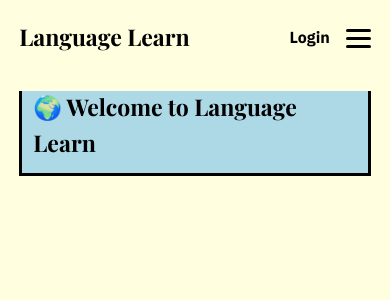
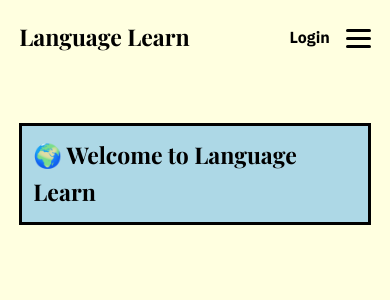
Before and after one commit to flooyd/language-learn, a SvelteKit app: page / in a window 390 px wide. Shown: the top 300 px of the page. Built offline with nearby package versions, Linux system fonts and the light colour scheme; a web font is replaced by a local one.

Commit message:
let claude touch my code :3

```diff
--- a/src/routes/+layout.svelte
+++ b/src/routes/+layout.svelte
@@ -8,7 +8,11 @@
 	let ready = $state(false);
 	let duration = $state(800);
 	let menuOpen = $state(false);
-	let darkMode = $state(false);
+
+	// Load dark mode immediately to prevent flash
+	let darkMode = $state(
+		typeof localStorage !== 'undefined' && localStorage.getItem('darkMode') === 'true'
+	);
 
 	// Close menu on navigation
 	const handleNavigation = () => {
@@ -22,11 +26,6 @@
 
 	onMount(() => {
 		ready = true;
-		// Load dark mode preference from localStorage
-		const savedDarkMode = localStorage.getItem('darkMode');
-		if (savedDarkMode !== null) {
-			darkMode = savedDarkMode === 'true';
-		}
 	});
 
 	// Apply dark mode class to body element
--- a/src/routes/+page.svelte
+++ b/src/routes/+page.svelte
@@ -192,6 +192,11 @@
 	}
 
 	@media (max-width: 768px) {
+		.intro {
+			justify-content: flex-start;
+			padding-top: 2rem;
+		}
+
 		.intro h3 {
 			max-width: 318.19px;
 		}
```
